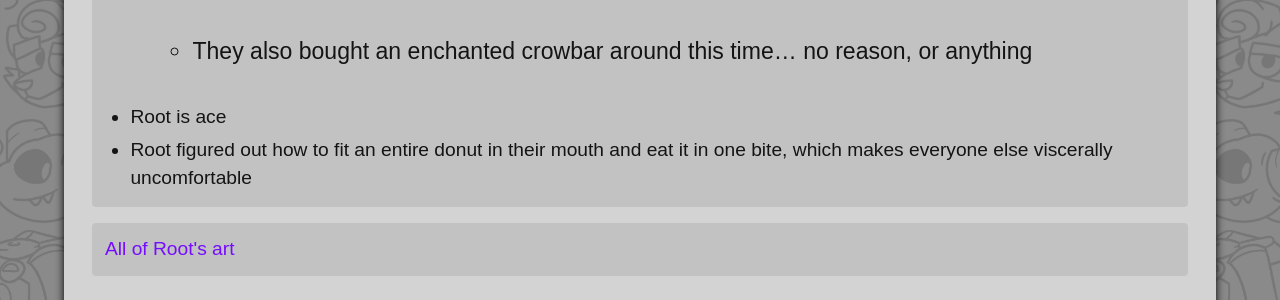
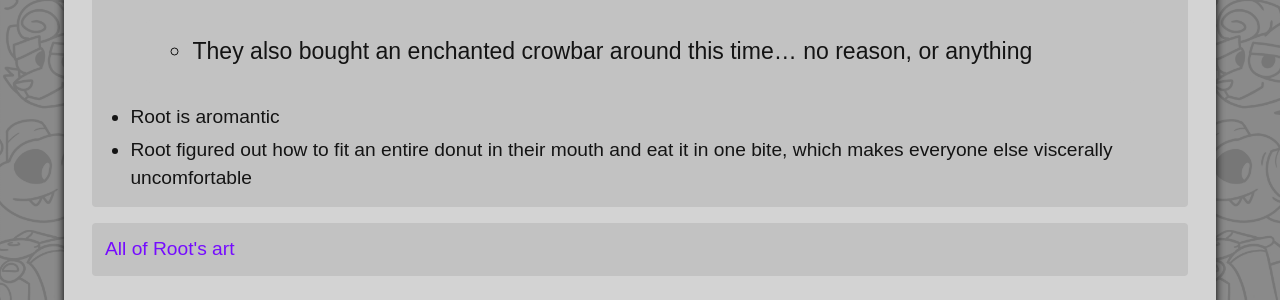
Before and after one commit to Sciman101/sciman101.github.io, a Jekyll site: the page built from _characters/root.md, in a window 1280 px wide. Shown: the part 1877-2177 px from the top of the page. Built offline with Jekyll 4.4.1, drawn with Linux system fonts in a browser that asks for light colours; nearby versions of some CDN libraries; some web fonts are replaced.

Commit message:
Updated root

```diff
--- a/_characters/root.md
+++ b/_characters/root.md
@@ -30,5 +30,5 @@ One evening, closing up, Root was told to take all the unsold inventory and... t
  - Being a Procyon Kobold, Root can turn themselves invisible, save for their eyes. This helps considerably with their donut espionage
  - After starting the whole donut-redistribution thing, Root started becoming more aware of other issues facing the people they were trying to help - like spiked plates built into the exterior of buildings, so it would be impossible to sleep there
 	- They also bought an enchanted crowbar around this time... no reason, or anything
-- Root is ace
+- Root is aromantic
 - Root figured out how to fit an entire donut in their mouth and eat it in one bite, which makes everyone else viscerally uncomfortable
```
